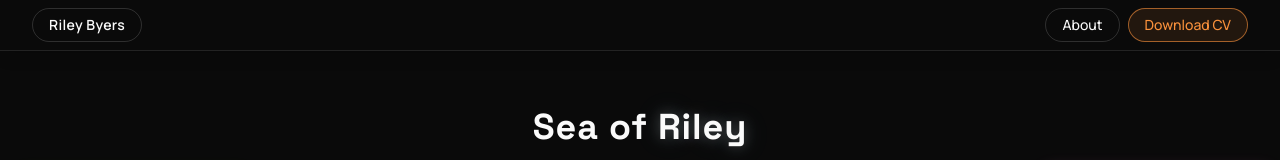
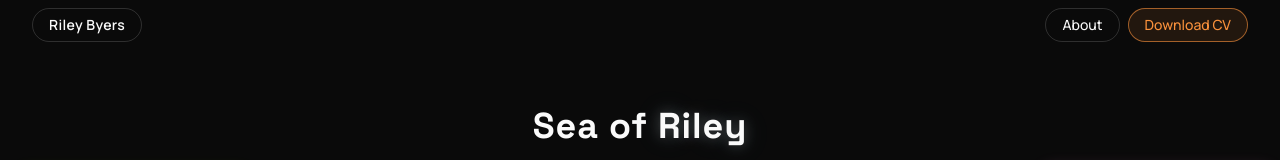
Before and after one commit to rileyb3/portfolio, a Next.js app: page / in a window 1280 px wide. Shown: the top 160 px of the page. Built offline with nearby package versions, Linux system fonts and the light colour scheme.

Commit message:
Drop the rule under the nav bar

```diff
--- a/src/components/Header.tsx
+++ b/src/components/Header.tsx
@@ -20,7 +20,9 @@ export const navLinks = [
 export default function Header() {
   return (
     <header className="sticky top-0 z-50">
-      <nav className="flex items-center gap-3 border-b border-white/10 bg-ink px-4 py-2 shadow-lg sm:px-8">
+      {/* No bottom border — the pills already read as their own layer, and
+          a rule under them just cut the scene in half. */}
+      <nav className="flex items-center gap-3 bg-ink px-4 py-2 sm:px-8">
         <Link
           href="/"
           className="shrink-0 rounded-full border border-white/15 px-4 py-1.5 text-sm font-semibold tracking-wide text-paper transition hover:border-accent/50 hover:text-accent"
```
